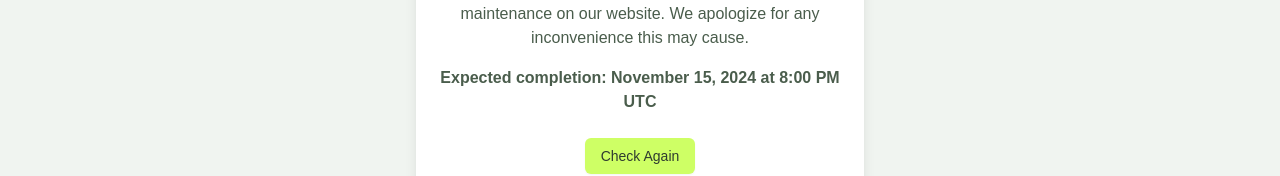
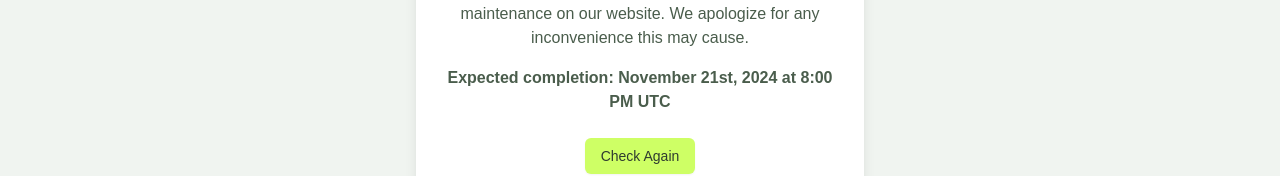
Before and after one commit to epsommer/woodgreen-landscaping, a Next.js app: page / in a window 1280 px wide. Shown: the part 394-570 px from the top of the page. Built offline with nearby package versions, Linux system fonts and the light colour scheme; a web font is replaced by a local one.

Commit message:
Update date for expected completion on under-maintenance page

```diff
--- a/components/under-maintenance.tsx
+++ b/components/under-maintenance.tsx
@@ -1,10 +1,16 @@
-'use client'
+"use client";
 
-import { AlertTriangle } from 'lucide-react'
-import { Button } from "@/components/ui/button"
-import { Card, CardContent, CardFooter, CardHeader, CardTitle } from "@/components/ui/card"
-import { MaintenanceNav } from "@/components/maintenance-nav"
-import { MaintenanceFooter } from "@/components/maintenance-footer"
+import { AlertTriangle } from "lucide-react";
+import { Button } from "@/components/ui/button";
+import {
+  Card,
+  CardContent,
+  CardFooter,
+  CardHeader,
+  CardTitle,
+} from "@/components/ui/card";
+import { MaintenanceNav } from "@/components/maintenance-nav";
+import { MaintenanceFooter } from "@/components/maintenance-footer";
 
 export function UnderMaintenance() {
   return (
@@ -20,10 +26,14 @@ export function UnderMaintenance() {
           </CardHeader>
           <CardContent>
             <p className="text-center text-[#4A5D4C] dark:text-gray-300 mb-4">
-              We&apos;re currently performing some necessary maintenance on our website. We apologize for any inconvenience this may cause.
+              We&apos;re currently performing some necessary maintenance on our
+              website. We apologize for any inconvenience this may cause.
             </p>
             <p className="text-center text-[#4A5D4C] dark:text-gray-300 font-semibold">
-              Expected completion: <time dateTime="2024-11-15T20:00:00Z">November 15, 2024 at 8:00 PM UTC</time>
+              Expected completion:{" "}
+              <time dateTime="2024-11-15T20:00:00Z">
+                November 21st, 2024 at 8:00 PM UTC
+              </time>
             </p>
           </CardContent>
           <CardFooter className="flex justify-center">
@@ -39,5 +49,5 @@ export function UnderMaintenance() {
       </main>
       <MaintenanceFooter />
     </div>
-  )
+  );
 }
```
